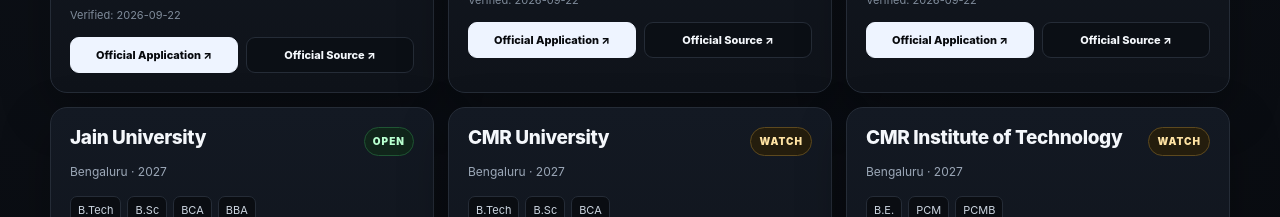
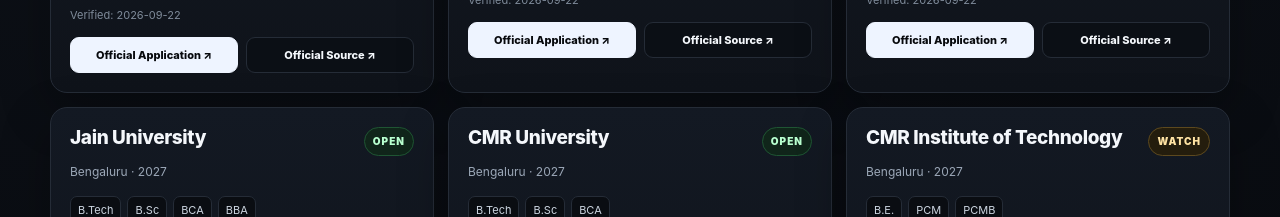
Before and after one commit to khushvoid/Admission-Radar, a plain HTML site: page index.html in a window 1280 px wide. Shown: the part 1880-2097 px from the top of the page. Drawn offline with Linux system fonts and the light colour scheme.

Commit message:
Update admission monitoring snapshot

```diff
--- a/index.html
+++ b/index.html
@@ -351,7 +351,7 @@ const DATA = [
     "city": "Bengaluru",
     "category": "Bengaluru",
     "cycle": "2027",
-    "status": "WATCH",
+    "status": "OPEN",
     "streams": [],
     "programs": [
       "B.Tech",
```
